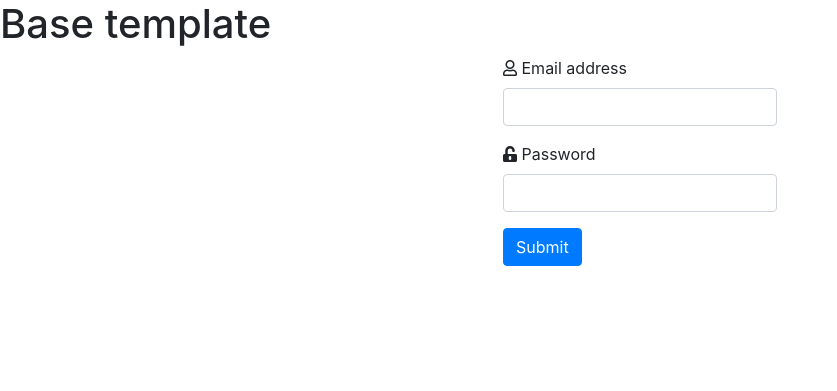
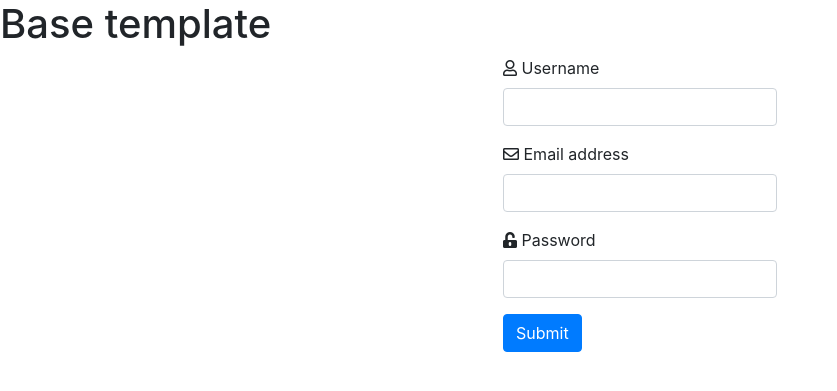
Before and after one commit to laura-ash/recipe-collection, a Flask app: page /register in a window 1280 px wide. Shown: the part 56-447 px from the top of the page, without its empty margins (0-837 px from the left). Run offline with Flask 2, Linux system fonts and the light colour scheme; some libraries are stand-ins or nearby versions.

Commit message:
Further edits to register form

```diff
--- a/templates/pages/register.html
+++ b/templates/pages/register.html
@@ -2,16 +2,24 @@
 {% block content %}
 
 <div class="d-flex justify-content-center">
-    <form>
+    <form method="POST" action="{{ url_for('get_register') }}">
+        <!-- username -->
         <div class="form-group">
             <i class="far fa-user"></i>
-            <label for="exampleInputEmail1">Email address</label>
-            <input type="email" class="form-control" id="exampleInputEmail1" aria-describedby="emailHelp">
+            <label for="username">Username</label>
+            <input type="text" name="username" class="form-control" id="username" aria-describedby="emailHelp">
         </div>
+        <!-- email -->
+        <div class="form-group">
+            <i class="far fa-envelope"></i>
+            <label for="email">Email address</label>
+            <input type="email" name="email" class="form-control" id="email" aria-describedby="emailHelp">
+        </div>
+        <!-- password -->
         <div class="form-group">
             <i class="fas fa-unlock-alt"></i>
-            <label for="exampleInputPassword1">Password</label>
-            <input type="password" class="form-control" id="exampleInputPassword1">
+            <label for="password">Password</label>
+            <input type="password" name="password" class="form-control" id="exampleInputPassword1">
         </div>
         <button type="submit" class="btn btn-primary">Submit</button>
     </form>
```
